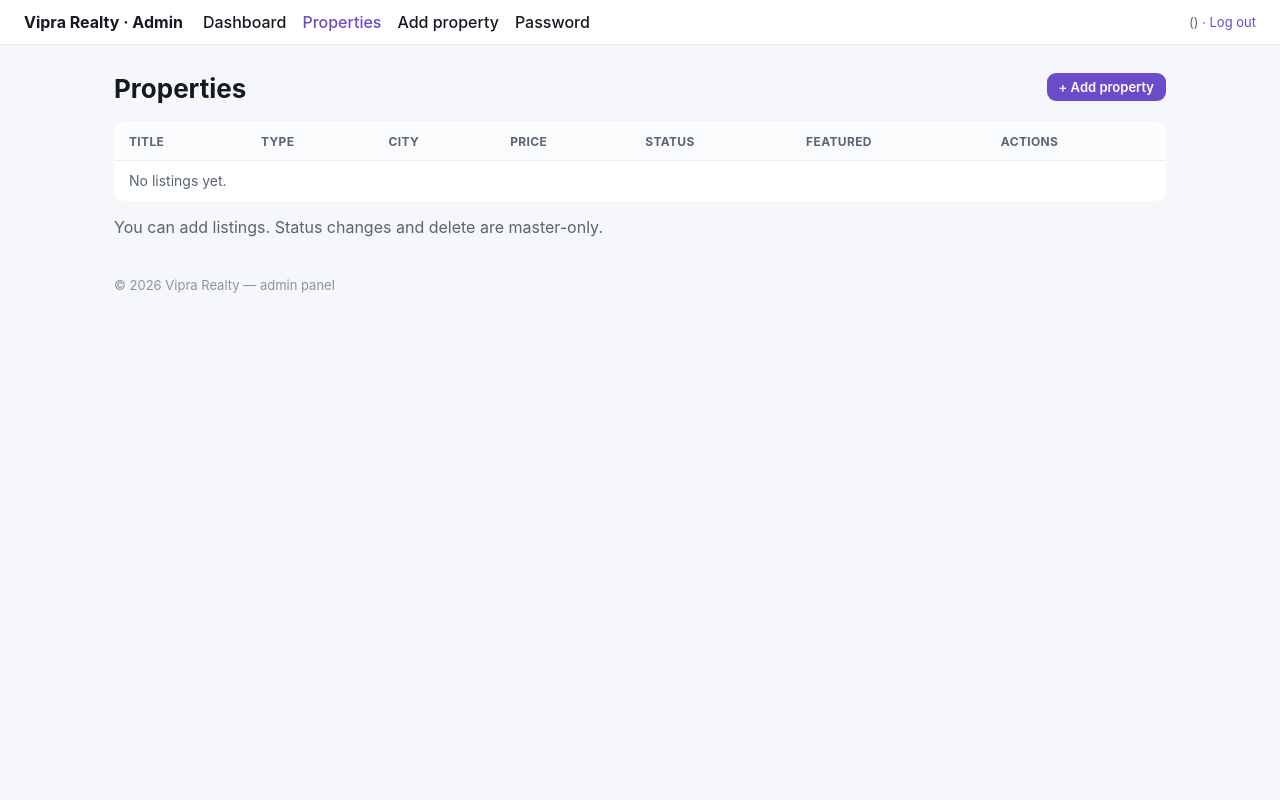
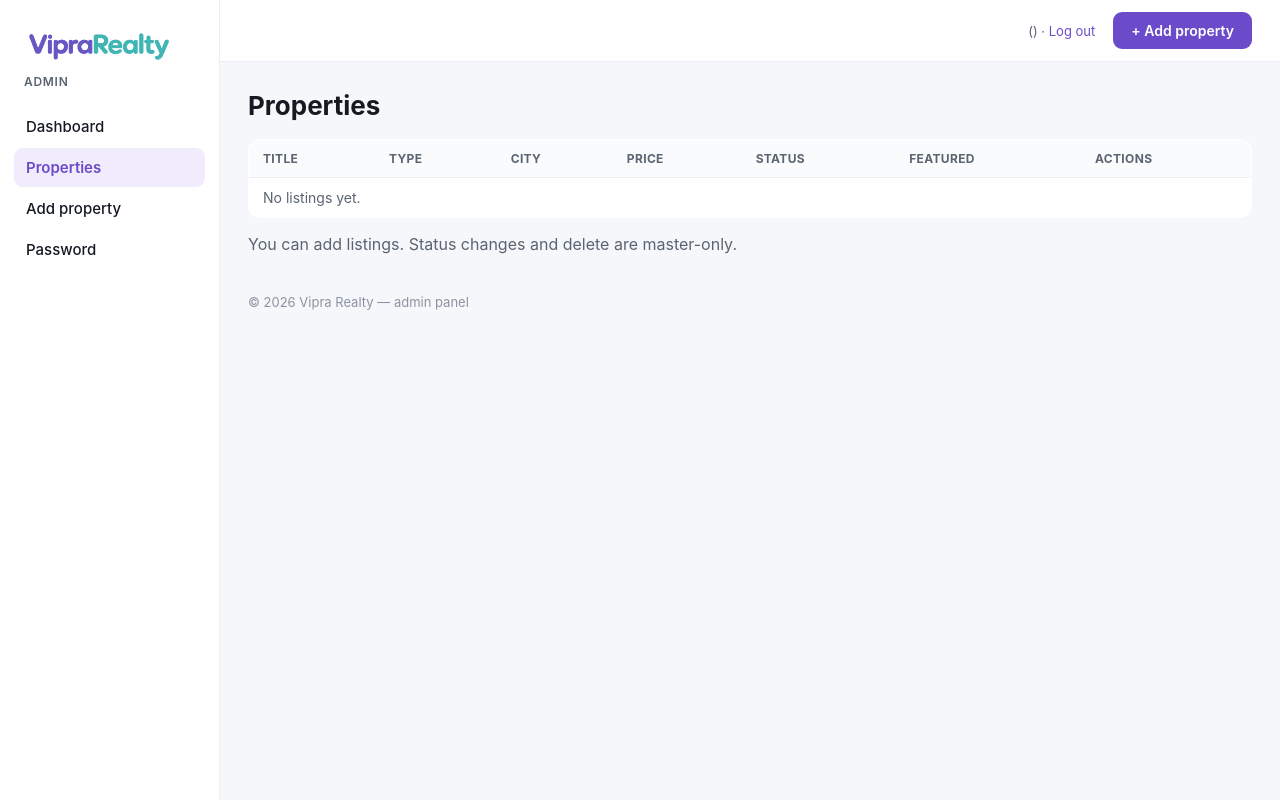
Before and after one commit to pratsacharya/viprarealty.com_github, a Node server app: page /adminvr/properties in a window 1280 px wide. Run offline with Node 20, Linux system fonts and the light colour scheme; the visitor is signed in with stand-in values (Sample User, id 1); data that the repository does not hold is empty.

Commit message:
Admin: centred login with logo, left sidebar menu, Add property button
- Login and first-time setup pages linked a stylesheet that does not
  exist (adminvr.css), so they rendered unstyled. They now load
  admin.css; the login card is centred and shows the Vipra Realty logo.
- The admin menu moves from the top bar to a sidebar on the left, with
  the logo above it. On narrow screens it folds into a row at the top.
- A coloured "+ Add property" button sits at the top right of every
  admin page, beside the signed-in user and Log out.

Co-Authored-By: Claude Fable 5.2 <noreply@anthropic.com>

```diff
--- a/app/public/admin.css
+++ b/app/public/admin.css
@@ -2,14 +2,29 @@
 *{box-sizing:border-box}
 body{margin:0;font-family:Inter,system-ui,Arial,sans-serif;color:var(--ink);background:var(--bg)}
 a{color:var(--p);text-decoration:none}a:hover{text-decoration:underline}
-.topbar{display:flex;align-items:center;gap:20px;flex-wrap:wrap;background:#fff;border-bottom:1px solid var(--line);padding:12px 24px}
-.topbar .brand{font-weight:700}
-.topbar nav{display:flex;gap:16px;flex-wrap:wrap}
-.topbar nav a{color:var(--ink);font-weight:500}
-.topbar nav a.active{color:var(--p)}
-.topbar .who{margin-left:auto;color:var(--muted);font-size:13px}
-.wrap{max-width:1100px;margin:28px auto;padding:0 24px}
-.foot{max-width:1100px;margin:40px auto;padding:0 24px;color:#8A93A1;font-size:13px}
+/* layout: menu down the left, top bar with the Add property button on the right */
+.shell{display:flex;min-height:100vh}
+.side{flex:0 0 220px;background:#fff;border-right:1px solid var(--line);padding:20px 14px;position:sticky;top:0;height:100vh;overflow-y:auto}
+.side-brand{display:flex;flex-direction:column;gap:4px;padding:0 10px 18px;color:var(--muted);font-size:12px;font-weight:600;letter-spacing:.06em;text-transform:uppercase}
+.side-brand:hover{text-decoration:none}
+.side-brand img{width:150px;height:auto;display:block}
+.side nav{display:flex;flex-direction:column;gap:2px}
+.side nav a{color:var(--ink);font-weight:500;font-size:15px;padding:10px 12px;border-radius:9px}
+.side nav a:hover{background:var(--bg);text-decoration:none}
+.side nav a.active{background:#F0ECFB;color:var(--p);font-weight:600}
+.content{flex:1 1 auto;min-width:0}
+.topbar{display:flex;align-items:center;justify-content:flex-end;gap:18px;flex-wrap:wrap;background:#fff;border-bottom:1px solid var(--line);padding:12px 28px}
+.topbar .who{color:var(--muted);font-size:13px}
+.wrap{max-width:1100px;margin:28px 0;padding:0 28px}
+.foot{max-width:1100px;margin:40px 0;padding:0 28px;color:#8A93A1;font-size:13px}
+@media (max-width:800px){
+  .shell{display:block}
+  .side{position:static;height:auto;border-right:none;border-bottom:1px solid var(--line);padding:12px 14px}
+  .side-brand{padding-bottom:8px}.side-brand img{width:120px}
+  .side nav{flex-direction:row;flex-wrap:wrap}
+  .side nav a{padding:7px 10px;font-size:14px}
+  .topbar{padding:10px 14px}.wrap,.foot{padding:0 14px}
+}
 h1{font-size:26px;margin:0 0 18px}h2{font-size:18px;margin:24px 0 12px}
 .cards{display:grid;grid-template-columns:repeat(auto-fit,minmax(150px,1fr));gap:16px;margin-bottom:24px}
 .card{background:#fff;border:1px solid var(--line);border-radius:12px;padding:18px}
@@ -34,7 +49,9 @@ textarea{min-height:90px;resize:vertical}
 .muted{color:var(--muted)}.actions{display:flex;gap:8px;flex-wrap:wrap}
 .auth{display:flex;align-items:center;justify-content:center;min-height:100vh}
 .auth-card{background:#fff;border:1px solid var(--line);border-radius:16px;padding:32px;width:360px;max-width:92vw;box-shadow:0 14px 40px rgba(21,25,34,.08)}
-.auth-card h1{font-size:22px}
+.auth-card{text-align:center}.auth-card form{text-align:left}
+.auth-logo{width:190px;height:auto;display:block;margin:0 auto 14px}
+.auth-card h1{font-size:20px;margin-bottom:14px}
 .auth-card .btn{width:100%;margin-top:18px}
 code{background:#F3F5F8;padding:2px 6px;border-radius:5px;font-size:13px}
 
--- a/app/views/install.ejs
+++ b/app/views/install.ejs
@@ -4,7 +4,7 @@
 <meta charset="utf-8">
 <meta name="viewport" content="width=device-width, initial-scale=1">
 <title>Install — <%= SITE_NAME %></title>
-<link rel="stylesheet" href="/public/adminvr.css">
+<link rel="stylesheet" href="/public/admin.css">
 </head>
 <body class="auth">
 <div class="auth-card">
--- a/app/views/login.ejs
+++ b/app/views/login.ejs
@@ -4,11 +4,12 @@
 <meta charset="utf-8">
 <meta name="viewport" content="width=device-width, initial-scale=1">
 <title>Admin login — <%= SITE_NAME %></title>
-<link rel="stylesheet" href="/public/adminvr.css">
+<link rel="stylesheet" href="/public/admin.css">
 </head>
 <body class="auth">
 <div class="auth-card">
-  <h1><%= SITE_NAME %> admin</h1>
+  <img class="auth-logo" src="/assets/logo.png" alt="<%= SITE_NAME %>">
+  <h1>Admin login</h1>
   <% if (error) { %><p class="note err"><%= error %></p><% } %>
   <form method="post" action="/adminvr/login">
     <label>Email<input type="email" name="email" required autofocus></label>
--- a/app/views/partials/footer.ejs
+++ b/app/views/partials/footer.ejs
@@ -1,4 +1,6 @@
 </main>
 <footer class="foot">© <%= new Date().getFullYear() %> <%= SITE_NAME %> — admin panel</footer>
+</div>
+</div>
 </body>
 </html>
--- a/app/views/partials/header.ejs
+++ b/app/views/partials/header.ejs
@@ -7,9 +7,10 @@
 <link rel="stylesheet" href="/public/admin.css">
 </head>
 <body>
-<header class="topbar">
-  <div class="brand"><%= SITE_NAME %> · Admin</div>
-  <nav>
+<div class="shell">
+<aside class="side">
+  <a class="side-brand" href="/adminvr/dashboard"><img src="/assets/logo.png" alt="<%= SITE_NAME %>"><span>Admin</span></a>
+  <nav aria-label="Admin">
     <a href="/adminvr/dashboard" class="<%= page === 'dashboard' ? 'active' : '' %>">Dashboard</a>
     <a href="/adminvr/properties" class="<%= page === 'properties' ? 'active' : '' %>">Properties</a>
     <a href="/adminvr/property-edit" class="<%= page === 'property-edit' ? 'active' : '' %>">Add property</a>
@@ -20,6 +21,10 @@
     <% } %>
     <a href="/adminvr/change-password" class="<%= page === 'change-password' ? 'active' : '' %>">Password</a>
   </nav>
+</aside>
+<div class="content">
+<header class="topbar">
   <div class="who"><%= user.email %> (<%= user.role %>) · <a href="/adminvr/logout">Log out</a></div>
+  <a class="btn" href="/adminvr/property-edit">+ Add property</a>
 </header>
 <main class="wrap">
--- a/app/views/properties.ejs
+++ b/app/views/properties.ejs
@@ -1,6 +1,6 @@
 <% pageTitle = 'Properties' %>
 <%- include('partials/header') %>
-<h1>Properties <a class="btn sm" href="/adminvr/property-edit" style="float:right">+ Add property</a></h1>
+<h1>Properties</h1>
 <table>
   <tr><th>Title</th><th>Type</th><th>City</th><th>Price</th><th>Status</th><th>Featured</th><th>Actions</th></tr>
   <% if (!rows.length) { %><tr><td class="muted" colspan="7">No listings yet.</td></tr><% } %>
```
